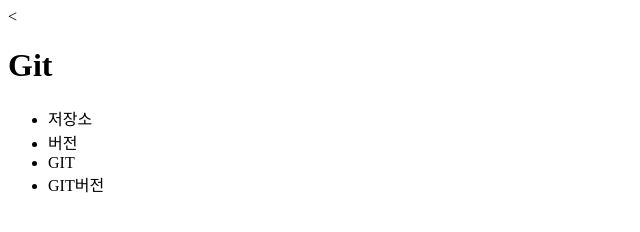
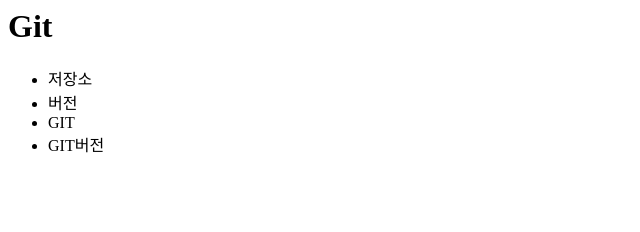
Before and after one commit to nuri5632/gittest, a plain HTML site: page index.html in a window 1280 px wide. Shown: the whole page, without its empty margins (0-640 px from the left). Drawn offline with Linux system fonts and the light colour scheme.

Commit message:
태그 오류 수정

```diff
--- a/index.html
+++ b/index.html
@@ -1,7 +1,7 @@
 <html>
 	<body>
 		<header>
-			<<h1>Git</h1>
+			<h1>Git</h1>
 		</header>
 		<ul>
 			<li>저장소</li>
```
